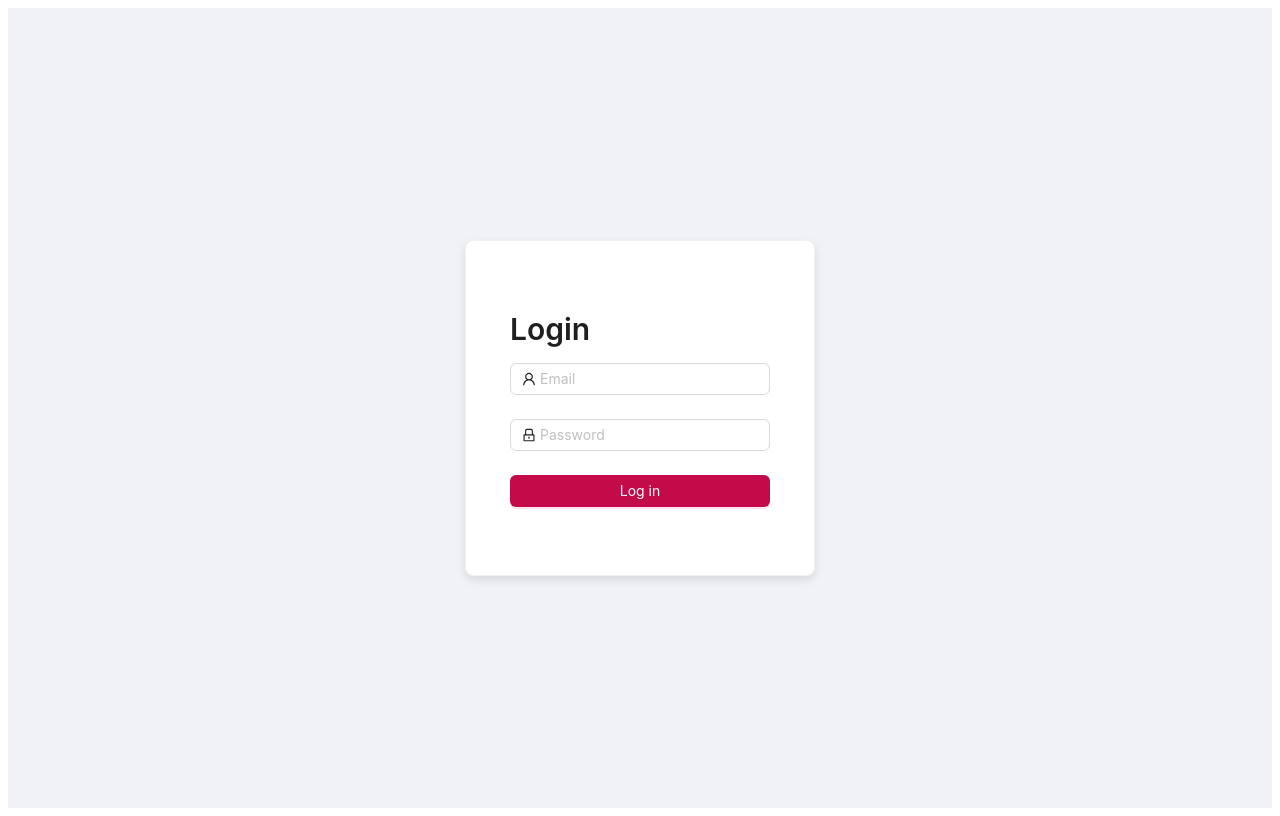
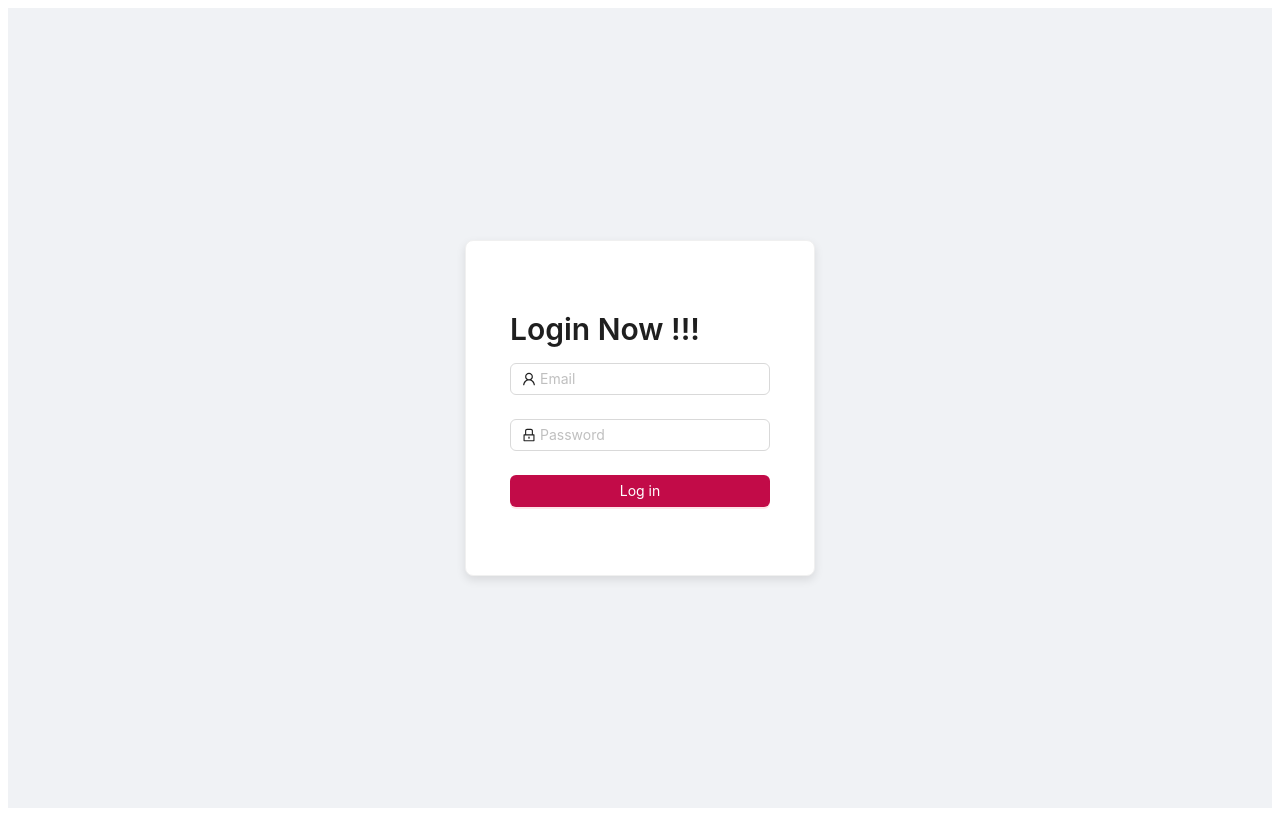
Before and after one commit to manoj1440/inventory-frontend, a React (Vite) app: page /login in a window 1280 px wide. Built offline with nearby package versions, Linux system fonts and the light colour scheme; no server answers.

Commit message:
change check

```diff
--- a/src/components/login/Login.jsx
+++ b/src/components/login/Login.jsx
@@ -37,7 +37,7 @@
     return (
         <div className="login-page">
             <Card className="login-card">
-                <Title level={2}>Login</Title>
+                <Title level={2}>Login Now !!!</Title>
                 <Form name="normal_login" className="login-form" initialValues={{ remember: true }} onFinish={handleLogin}>
                     <Form.Item
                         name="email"
```
